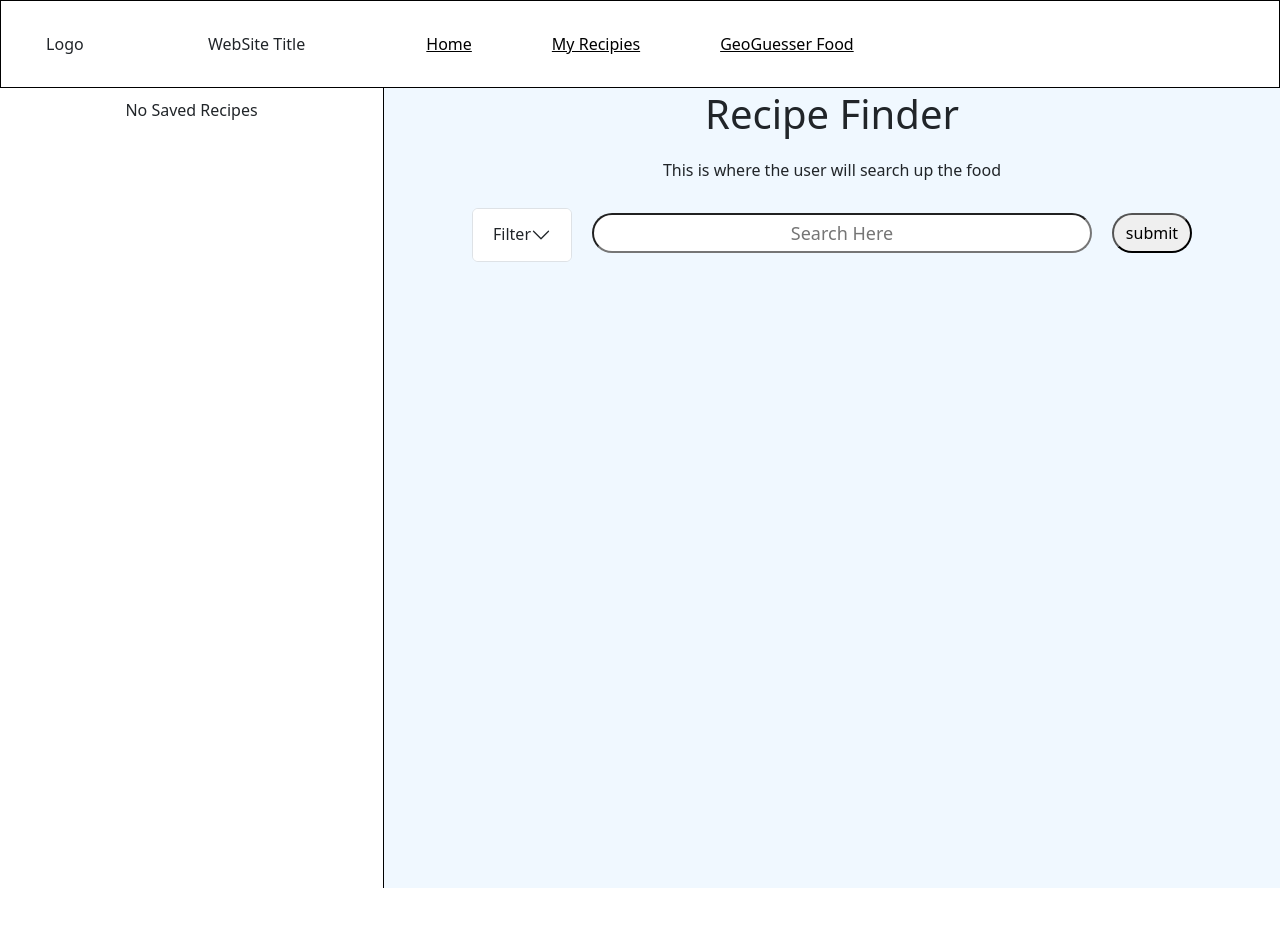
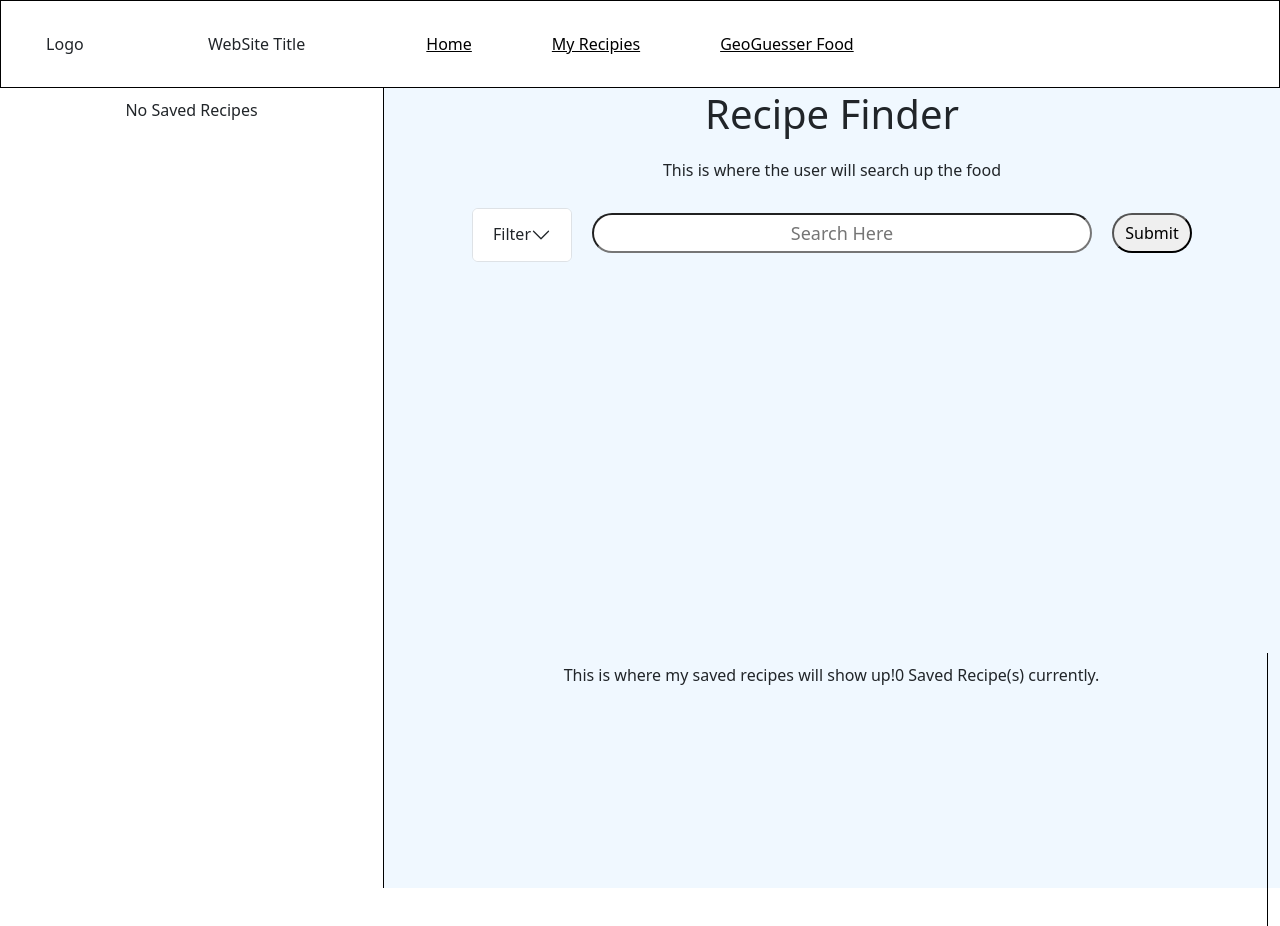
Before and after one commit to munzaboss/CEN3031-2024, a React (Create React App) app in the folder CenProject/frontend/: page / in a window 1280 px wide. Shown: the top 926 px of the page. Before the commit the page ends 888 px from the top, so only its background shows below. Built offline with nearby package versions, Linux system fonts and the light colour scheme.

Commit message:
Update search.js

```diff
--- a/CenProject/frontend/src/components/search.js
+++ b/CenProject/frontend/src/components/search.js
@@ -2,6 +2,7 @@ import "../style/Search.css"
 import {useState, useEffect} from "react"
 import {Link} from 'react-router-dom'
 import FoodCard from "./FoodCard.js"
+import SideBar from "./sideBar.js";
 import Accordion from 'react-bootstrap/Accordion';
 
 
@@ -14,6 +15,13 @@ const Search = () => {
     const [text, setText] = useState("")
     const [checked, setChecked] = useState([])
     const [cards, setCards] = useState([])
+    //states that deal with saving of recipes
+    const [savedRecipes, setSavedRecipes] = useState([])
+    //function to save more and more recipes given a previous recipe has been saved
+    //passed down to other file as a property
+    const saveRecipe = (recipe) => {
+        setSavedRecipes((prevRecipes) => [...prevRecipes, recipe]);
+    };
 
     /*handles clicks for the check box*/
     const handleCheckBox = (e) => {
@@ -105,20 +113,20 @@ const Search = () => {
                 />
 
                 {/*submit button*/}
-                <button className="submitButton"onClick={fetchData}>submit</button>
+                <button className="submitButton"onClick={fetchData}>Submit</button>
             </div>
 
             {/*displays the cards*/}
             <div className="cardsContainer">
                     {cards.map((obj, key) => {
                         return (
-                            <FoodCard key={key} img={obj.image} title={obj.title} linkToPage={obj.links}></FoodCard>
+                            <FoodCard key={key} img={obj.image} title={obj.title} linkToPage={obj.links} saveRecipe={saveRecipe}></FoodCard>
                         )
                 })}
             </div>
-
+            <SideBar savedRecipes={savedRecipes}/>
         </div>
     )
 }
-
+//<SideBar savedRecipes={savedRecipes}/> - rendering of savedRecipes component
 export default Search
```
